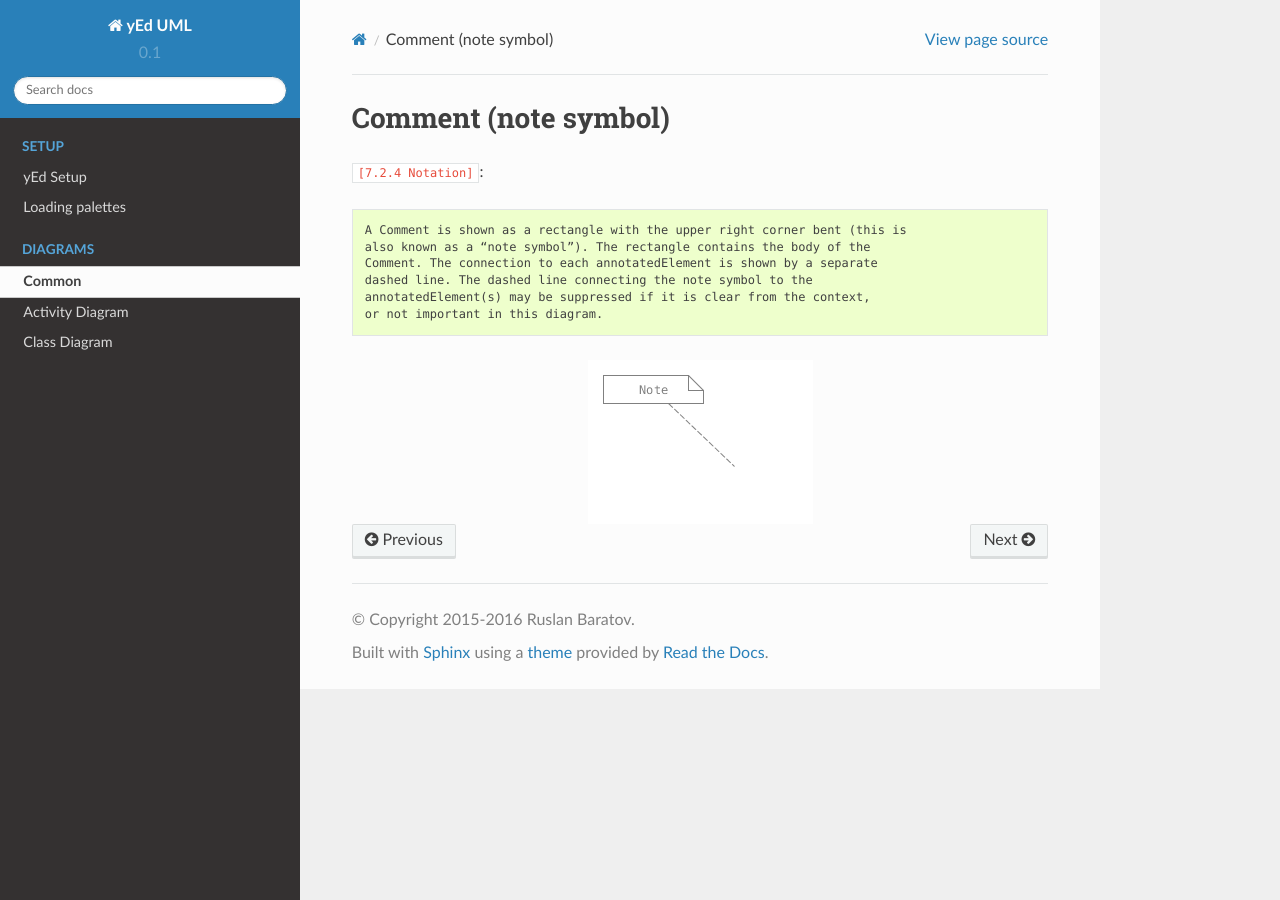
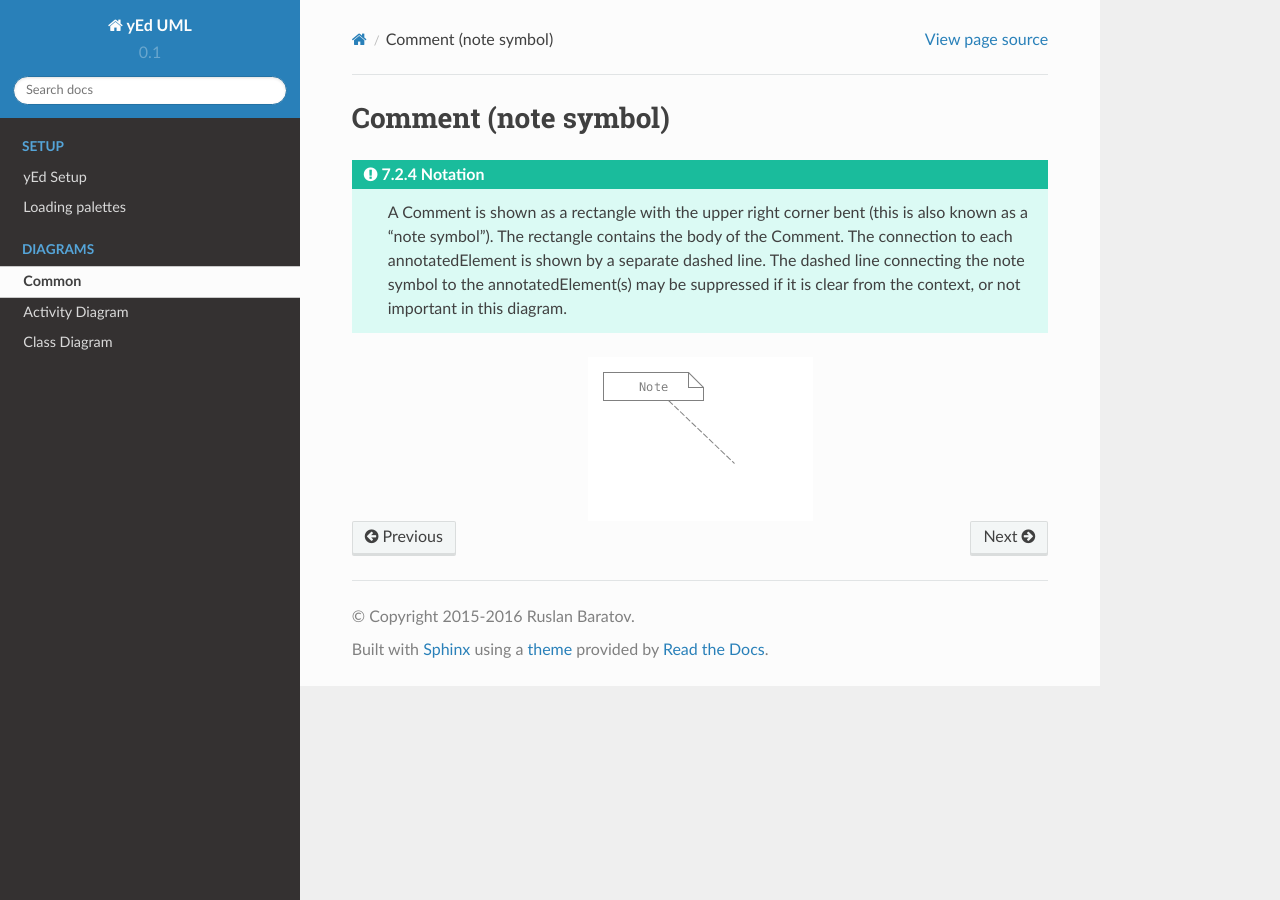
Before and after one commit to ruslo/yed-uml, a Sphinx documentation site: the page built from docs/common.rst, in a window 1280 px wide. Built offline with Sphinx 7.4.7 and the Read the Docs theme 2.0.0, drawn with Linux system fonts in a browser that asks for light colours; part of the change alters nothing that is shown.

```diff
--- a/docs/common.rst
+++ b/docs/common.rst
@@ -1,7 +1,8 @@
 Comment (note symbol)
 ---------------------
 
-``[7.2.4 Notation]``::
+.. admonition:: 7.2.4 Notation
+  :class: tip
 
     A Comment is shown as a rectangle with the upper right corner bent (this is
     also known as a “note symbol”). The rectangle contains the body of the
```
